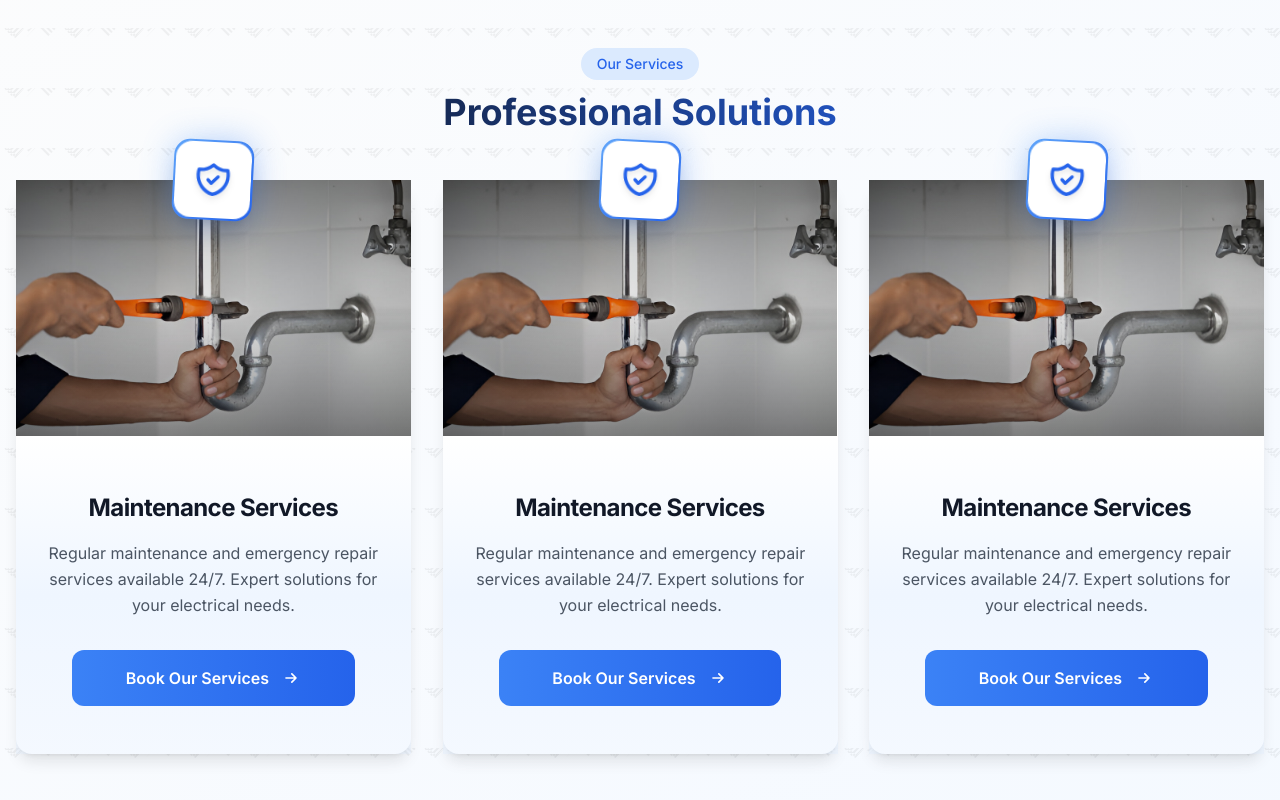
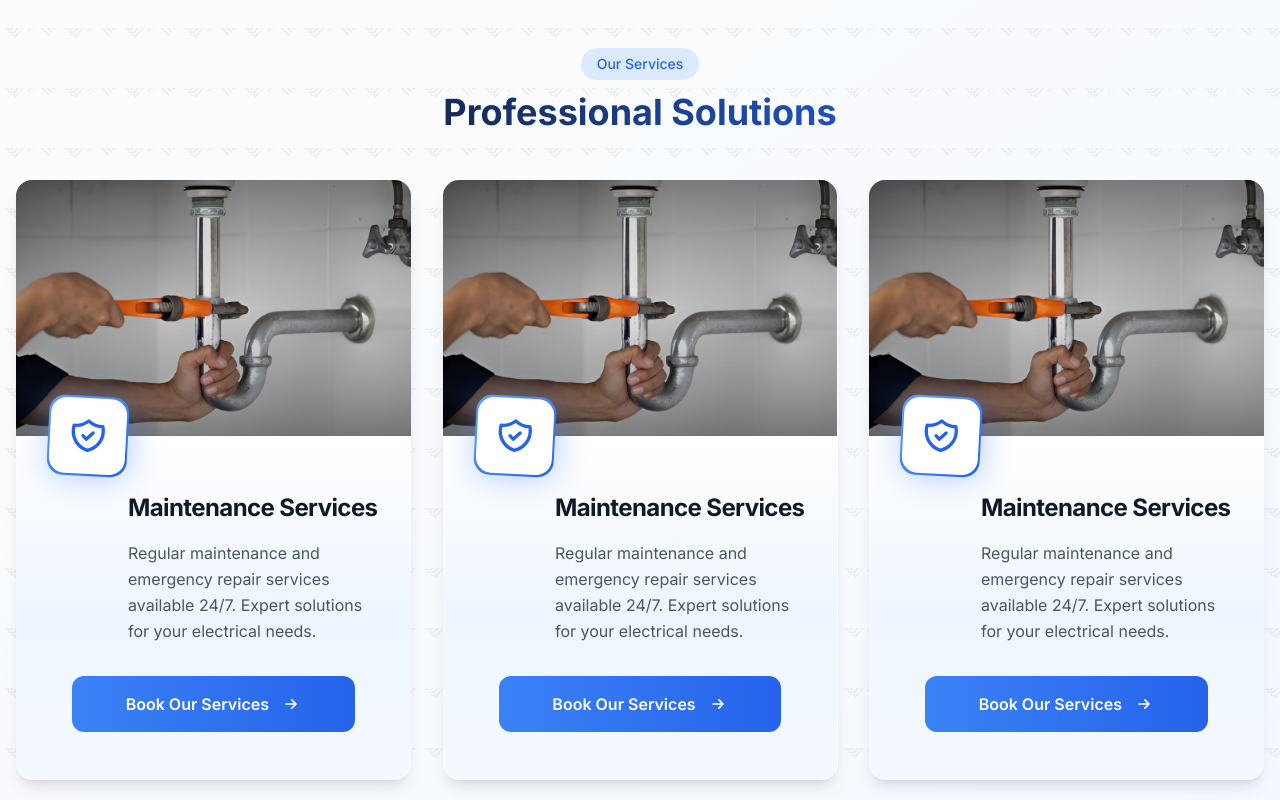
Before and after one commit to nirajan-khatiwada/EPC, a plain HTML site: page Backup/index.html in a window 1280 px wide. Shown: the part 900-1700 px from the top of the page. Drawn offline with nearby package versions, Linux system fonts and the light colour scheme.

Commit message:
Updated Cards

```diff
--- a/Backup/index.html
+++ b/Backup/index.html
@@ -231,13 +231,8 @@
             </h2>
         </div>
 
-        <div class="grid grid-cols-1 md:grid-cols-2 lg:grid-cols-3 gap-6 md:gap-8">
-
-
-<!-- Service Card - Premium Design -->
-<!-- Service Card - Premium Design -->
-<!-- Main Card Container -->
-<div class="group relative bg-white rounded-2xl shadow-lg hover:shadow-2xl transform hover:-translate-y-2 transition-all duration-500"
+<div class="grid grid-cols-1 md:grid-cols-2 lg:grid-cols-3 gap-6 md:gap-8">
+<div class="group relative bg-white rounded-2xl shadow-lg hover:shadow-2xl transform hover:-translate-y-2 transition-all duration-500 overflow-hidden"
     data-aos="zoom-in-up" data-aos-duration="1000" data-aos-delay="200">
 
     <!-- Image Section with Enhanced Overlay -->
@@ -249,23 +244,25 @@
             fetchpriority="high"
             decoding="async">
         <!-- Gradient Overlays -->
-        <div class="absolute inset-0 bg-gradient-to-b from-transparent via-transparent to-black/60 opacity-80 z-[1]"></div>
-        <div class="absolute inset-0 bg-gradient-to-t from-transparent via-black/10 to-black/20 group-hover:opacity-75 transition-opacity duration-300 z-[2]"></div>
+        <div class="absolute inset-0 bg-gradient-to-b from-transparent via-transparent to-black/60 opacity-80"></div>
+        <div class="absolute inset-0 bg-gradient-to-t from-transparent via-black/10 to-black/20 group-hover:opacity-75 transition-opacity duration-300"></div>
     </div>
 
-    <!-- Enhanced Floating Icon - Repositioned -->
-    <div class="absolute left-1/2 transform -translate-x-1/2 -translate-y-1/2 w-20 h-20 z-[20] top-0">
+    <!-- Repositioned Floating Icon -->
+    <div class="absolute left-8 transform -translate-y-1/2 w-16 h-16 z-20
+                sm:left-8 md:left-8 lg:left-8
+                sm:w-20 sm:h-20">
         <!-- Glow Effect -->
         <div class="absolute inset-0 bg-gradient-to-br from-blue-400 to-blue-600 rounded-2xl blur-lg opacity-40 group-hover:opacity-60 transition-opacity duration-300"></div>
 
         <!-- Icon Container -->
         <div class="relative w-full h-full">
             <!-- Animated Border -->
-            <div class="absolute inset-0 bg-gradient-to-br from-blue-400 to-blue-600 rounded-2xl p-0.5 rotate-3 group-hover:rotate-12 transition-all duration-500 shadow-xl">
+            <div class="absolute inset-0 bg-gradient-to-br from-blue-400 to-blue-600 rounded-2xl p-0.5 rotate-3 group-hover:rotate-12 transition-all duration-500">
                 <!-- White Background -->
-                <div class="w-full h-full rounded-2xl bg-white flex items-center justify-center p-4 backdrop-blur-sm">
+                <div class="w-full h-full rounded-2xl bg-white flex items-center justify-center p-3 sm:p-4">
                     <!-- Icon -->
-                    <svg class="w-10 h-10 text-blue-600 transform group-hover:scale-110 transition-all duration-500 drop-shadow-md"
+                    <svg class="w-8 h-8 sm:w-10 sm:h-10 text-blue-600 transform group-hover:scale-110 transition-all duration-500"
                         fill="none"
                         viewBox="0 0 24 24"
                         stroke="currentColor">
@@ -279,22 +276,22 @@
         </div>
     </div>
 
-    <!-- Enhanced Content Section -->
-    <div class="relative p-8 pt-14 flex flex-col items-center bg-gradient-to-b from-white via-blue-50 to-blue-100/30 z-[5]">
-        <!-- Title -->
-        <h3 class="text-2xl font-bold text-gray-900 mb-4 group-hover:text-blue-600 transition-colors duration-300 tracking-tight">
+    <!-- Enhanced Content Section with Adjusted Padding -->
+    <div class="relative p-6 sm:p-8 pt-12 sm:pt-14 flex flex-col items-start bg-gradient-to-b from-white via-blue-50 to-blue-100/30">
+        <!-- Title with Left Alignment -->
+        <h3 class="text-xl sm:text-2xl font-bold text-gray-900 mb-3 sm:mb-4 group-hover:text-blue-600 transition-colors duration-300 tracking-tight ml-16 sm:ml-20">
             Maintenance Services
         </h3>
 
-        <!-- Description -->
-        <p class="text-gray-600 text-center text-base mb-8 leading-relaxed max-w-md">
+        <!-- Description with Left Alignment -->
+        <p class="text-gray-600 text-base mb-6 sm:mb-8 leading-relaxed max-w-md ml-16 sm:ml-20">
             Regular maintenance and emergency repair services available 24/7. Expert solutions for your electrical needs.
         </p>
 
         <!-- Premium Button -->
-        <div class="w-full px-6 pb-4" data-aos="fade-up" data-aos-duration="600">
+        <div class="w-full px-4 sm:px-6 pb-4" data-aos="fade-up" data-aos-duration="600">
             <a href="#contact"
-                class="group relative w-full inline-flex items-center justify-center px-8 py-4 rounded-xl overflow-hidden transition-all duration-300 transform hover:scale-[1.02]">
+                class="group relative w-full inline-flex items-center justify-center px-6 sm:px-8 py-3 sm:py-4 rounded-xl overflow-hidden transition-all duration-300 transform hover:scale-[1.02]">
                 <!-- Button Background -->
                 <div class="absolute inset-0 bg-gradient-to-r from-blue-500 to-blue-600"></div>
                 <!-- Hover Effect -->
@@ -303,7 +300,7 @@
                 <!-- Button Content -->
                 <span class="relative font-semibold text-white flex items-center space-x-3">
                     <span>Book Our Services</span>
-                    <svg class="w-5 h-5 transform group-hover:translate-x-1 transition-transform duration-300"
+                    <svg class="w-4 h-4 sm:w-5 sm:h-5 transform group-hover:translate-x-1 transition-transform duration-300"
                         fill="none" stroke="currentColor" viewBox="0 0 24 24">
                         <path stroke-linecap="round" stroke-linejoin="round" stroke-width="2"
                             d="M13 7l5 5m0 0l-5 5m5-5H6" />
@@ -317,10 +314,10 @@
     </div>
 
     <!-- Card Border Gradient -->
-    <div class="absolute inset-0 rounded-2xl bg-gradient-to-br from-blue-200/20 to-blue-400/20 opacity-0 group-hover:opacity-100 transition-opacity duration-500 pointer-events-none z-[1]"></div>
+    <div class="absolute inset-0 rounded-2xl bg-gradient-to-br from-blue-200/20 to-blue-400/20 opacity-0 group-hover:opacity-100 transition-opacity duration-500 pointer-events-none"></div>
 </div>
-<!-- Service Card - Premium Design -->
-<div class="group relative bg-white rounded-2xl shadow-lg hover:shadow-2xl transform hover:-translate-y-2 transition-all duration-500"
+
+<div class="group relative bg-white rounded-2xl shadow-lg hover:shadow-2xl transform hover:-translate-y-2 transition-all duration-500 overflow-hidden"
     data-aos="zoom-in-up" data-aos-duration="1000" data-aos-delay="200">
 
     <!-- Image Section with Enhanced Overlay -->
@@ -332,23 +329,25 @@
             fetchpriority="high"
             decoding="async">
         <!-- Gradient Overlays -->
-        <div class="absolute inset-0 bg-gradient-to-b from-transparent via-transparent to-black/60 opacity-80 z-[1]"></div>
-        <div class="absolute inset-0 bg-gradient-to-t from-transparent via-black/10 to-black/20 group-hover:opacity-75 transition-opacity duration-300 z-[2]"></div>
+        <div class="absolute inset-0 bg-gradient-to-b from-transparent via-transparent to-black/60 opacity-80"></div>
+        <div class="absolute inset-0 bg-gradient-to-t from-transparent via-black/10 to-black/20 group-hover:opacity-75 transition-opacity duration-300"></div>
     </div>
 
-    <!-- Enhanced Floating Icon - Repositioned -->
-    <div class="absolute left-1/2 transform -translate-x-1/2 -translate-y-1/2 w-20 h-20 z-[20] top-0">
+    <!-- Repositioned Floating Icon -->
+    <div class="absolute left-8 transform -translate-y-1/2 w-16 h-16 z-20
+                sm:left-8 md:left-8 lg:left-8
+                sm:w-20 sm:h-20">
         <!-- Glow Effect -->
         <div class="absolute inset-0 bg-gradient-to-br from-blue-400 to-blue-600 rounded-2xl blur-lg opacity-40 group-hover:opacity-60 transition-opacity duration-300"></div>
 
         <!-- Icon Container -->
         <div class="relative w-full h-full">
             <!-- Animated Border -->
-            <div class="absolute inset-0 bg-gradient-to-br from-blue-400 to-blue-600 rounded-2xl p-0.5 rotate-3 group-hover:rotate-12 transition-all duration-500 shadow-xl">
+            <div class="absolute inset-0 bg-gradient-to-br from-blue-400 to-blue-600 rounded-2xl p-0.5 rotate-3 group-hover:rotate-12 transition-all duration-500">
                 <!-- White Background -->
-                <div class="w-full h-full rounded-2xl bg-white flex items-center justify-center p-4 backdrop-blur-sm">
+                <div class="w-full h-full rounded-2xl bg-white flex items-center justify-center p-3 sm:p-4">
                     <!-- Icon -->
-                    <svg class="w-10 h-10 text-blue-600 transform group-hover:scale-110 transition-all duration-500 drop-shadow-md"
+                    <svg class="w-8 h-8 sm:w-10 sm:h-10 text-blue-600 transform group-hover:scale-110 transition-all duration-500"
                         fill="none"
                         viewBox="0 0 24 24"
                         stroke="currentColor">
@@ -362,22 +361,22 @@
         </div>
     </div>
 
-    <!-- Enhanced Content Section -->
-    <div class="relative p-8 pt-14 flex flex-col items-center bg-gradient-to-b from-white via-blue-50 to-blue-100/30 z-[5]">
-        <!-- Title -->
-        <h3 class="text-2xl font-bold text-gray-900 mb-4 group-hover:text-blue-600 transition-colors duration-300 tracking-tight">
+    <!-- Enhanced Content Section with Adjusted Padding -->
+    <div class="relative p-6 sm:p-8 pt-12 sm:pt-14 flex flex-col items-start bg-gradient-to-b from-white via-blue-50 to-blue-100/30">
+        <!-- Title with Left Alignment -->
+        <h3 class="text-xl sm:text-2xl font-bold text-gray-900 mb-3 sm:mb-4 group-hover:text-blue-600 transition-colors duration-300 tracking-tight ml-16 sm:ml-20">
             Maintenance Services
         </h3>
 
-        <!-- Description -->
-        <p class="text-gray-600 text-center text-base mb-8 leading-relaxed max-w-md">
+        <!-- Description with Left Alignment -->
+        <p class="text-gray-600 text-base mb-6 sm:mb-8 leading-relaxed max-w-md ml-16 sm:ml-20">
             Regular maintenance and emergency repair services available 24/7. Expert solutions for your electrical needs.
         </p>
 
         <!-- Premium Button -->
-        <div class="w-full px-6 pb-4" data-aos="fade-up" data-aos-duration="600">
+        <div class="w-full px-4 sm:px-6 pb-4" data-aos="fade-up" data-aos-duration="600">
             <a href="#contact"
-                class="group relative w-full inline-flex items-center justify-center px-8 py-4 rounded-xl overflow-hidden transition-all duration-300 transform hover:scale-[1.02]">
+                class="group relative w-full inline-flex items-center justify-center px-6 sm:px-8 py-3 sm:py-4 rounded-xl overflow-hidden transition-all duration-300 transform hover:scale-[1.02]">
                 <!-- Button Background -->
                 <div class="absolute inset-0 bg-gradient-to-r from-blue-500 to-blue-600"></div>
                 <!-- Hover Effect -->
@@ -386,7 +385,7 @@
                 <!-- Button Content -->
                 <span class="relative font-semibold text-white flex items-center space-x-3">
                     <span>Book Our Services</span>
-                    <svg class="w-5 h-5 transform group-hover:translate-x-1 transition-transform duration-300"
+                    <svg class="w-4 h-4 sm:w-5 sm:h-5 transform group-hover:translate-x-1 transition-transform duration-300"
                         fill="none" stroke="currentColor" viewBox="0 0 24 24">
                         <path stroke-linecap="round" stroke-linejoin="round" stroke-width="2"
                             d="M13 7l5 5m0 0l-5 5m5-5H6" />
@@ -400,12 +399,12 @@
     </div>
 
     <!-- Card Border Gradient -->
-    <div class="absolute inset-0 rounded-2xl bg-gradient-to-br from-blue-200/20 to-blue-400/20 opacity-0 group-hover:opacity-100 transition-opacity duration-500 pointer-events-none z-[1]"></div>
+    <div class="absolute inset-0 rounded-2xl bg-gradient-to-br from-blue-200/20 to-blue-400/20 opacity-0 group-hover:opacity-100 transition-opacity duration-500 pointer-events-none"></div>
 </div>
 
 
-<!-- Service Card - Premium Design -->
-<div class="group relative bg-white rounded-2xl shadow-lg hover:shadow-2xl transform hover:-translate-y-2 transition-all duration-500"
+
+<div class="group relative bg-white rounded-2xl shadow-lg hover:shadow-2xl transform hover:-translate-y-2 transition-all duration-500 overflow-hidden"
     data-aos="zoom-in-up" data-aos-duration="1000" data-aos-delay="200">
 
     <!-- Image Section with Enhanced Overlay -->
@@ -417,23 +416,25 @@
             fetchpriority="high"
             decoding="async">
         <!-- Gradient Overlays -->
-        <div class="absolute inset-0 bg-gradient-to-b from-transparent via-transparent to-black/60 opacity-80 z-[1]"></div>
-        <div class="absolute inset-0 bg-gradient-to-t from-transparent via-black/10 to-black/20 group-hover:opacity-75 transition-opacity duration-300 z-[2]"></div>
+        <div class="absolute inset-0 bg-gradient-to-b from-transparent via-transparent to-black/60 opacity-80"></div>
+        <div class="absolute inset-0 bg-gradient-to-t from-transparent via-black/10 to-black/20 group-hover:opacity-75 transition-opacity duration-300"></div>
     </div>
 
-    <!-- Enhanced Floating Icon - Repositioned -->
-    <div class="absolute left-1/2 transform -translate-x-1/2 -translate-y-1/2 w-20 h-20 z-[20] top-0">
+    <!-- Repositioned Floating Icon -->
+    <div class="absolute left-8 transform -translate-y-1/2 w-16 h-16 z-20
+                sm:left-8 md:left-8 lg:left-8
+                sm:w-20 sm:h-20">
         <!-- Glow Effect -->
         <div class="absolute inset-0 bg-gradient-to-br from-blue-400 to-blue-600 rounded-2xl blur-lg opacity-40 group-hover:opacity-60 transition-opacity duration-300"></div>
 
         <!-- Icon Container -->
         <div class="relative w-full h-full">
             <!-- Animated Border -->
-            <div class="absolute inset-0 bg-gradient-to-br from-blue-400 to-blue-600 rounded-2xl p-0.5 rotate-3 group-hover:rotate-12 transition-all duration-500 shadow-xl">
+            <div class="absolute inset-0 bg-gradient-to-br from-blue-400 to-blue-600 rounded-2xl p-0.5 rotate-3 group-hover:rotate-12 transition-all duration-500">
                 <!-- White Background -->
-                <div class="w-full h-full rounded-2xl bg-white flex items-center justify-center p-4 backdrop-blur-sm">
+                <div class="w-full h-full rounded-2xl bg-white flex items-center justify-center p-3 sm:p-4">
                     <!-- Icon -->
-                    <svg class="w-10 h-10 text-blue-600 transform group-hover:scale-110 transition-all duration-500 drop-shadow-md"
+                    <svg class="w-8 h-8 sm:w-10 sm:h-10 text-blue-600 transform group-hover:scale-110 transition-all duration-500"
                         fill="none"
                         viewBox="0 0 24 24"
                         stroke="currentColor">
@@ -447,22 +448,22 @@
         </div>
     </div>
 
-    <!-- Enhanced Content Section -->
-    <div class="relative p-8 pt-14 flex flex-col items-center bg-gradient-to-b from-white via-blue-50 to-blue-100/30 z-[5]">
-        <!-- Title -->
-        <h3 class="text-2xl font-bold text-gray-900 mb-4 group-hover:text-blue-600 transition-colors duration-300 tracking-tight">
+    <!-- Enhanced Content Section with Adjusted Padding -->
+    <div class="relative p-6 sm:p-8 pt-12 sm:pt-14 flex flex-col items-start bg-gradient-to-b from-white via-blue-50 to-blue-100/30">
+        <!-- Title with Left Alignment -->
+        <h3 class="text-xl sm:text-2xl font-bold text-gray-900 mb-3 sm:mb-4 group-hover:text-blue-600 transition-colors duration-300 tracking-tight ml-16 sm:ml-20">
             Maintenance Services
         </h3>
 
-        <!-- Description -->
-        <p class="text-gray-600 text-center text-base mb-8 leading-relaxed max-w-md">
+        <!-- Description with Left Alignment -->
+        <p class="text-gray-600 text-base mb-6 sm:mb-8 leading-relaxed max-w-md ml-16 sm:ml-20">
             Regular maintenance and emergency repair services available 24/7. Expert solutions for your electrical needs.
         </p>
 
         <!-- Premium Button -->
-        <div class="w-full px-6 pb-4" data-aos="fade-up" data-aos-duration="600">
+        <div class="w-full px-4 sm:px-6 pb-4" data-aos="fade-up" data-aos-duration="600">
             <a href="#contact"
-                class="group relative w-full inline-flex items-center justify-center px-8 py-4 rounded-xl overflow-hidden transition-all duration-300 transform hover:scale-[1.02]">
+                class="group relative w-full inline-flex items-center justify-center px-6 sm:px-8 py-3 sm:py-4 rounded-xl overflow-hidden transition-all duration-300 transform hover:scale-[1.02]">
                 <!-- Button Background -->
                 <div class="absolute inset-0 bg-gradient-to-r from-blue-500 to-blue-600"></div>
                 <!-- Hover Effect -->
@@ -471,7 +472,7 @@
                 <!-- Button Content -->
                 <span class="relative font-semibold text-white flex items-center space-x-3">
                     <span>Book Our Services</span>
-                    <svg class="w-5 h-5 transform group-hover:translate-x-1 transition-transform duration-300"
+                    <svg class="w-4 h-4 sm:w-5 sm:h-5 transform group-hover:translate-x-1 transition-transform duration-300"
                         fill="none" stroke="currentColor" viewBox="0 0 24 24">
                         <path stroke-linecap="round" stroke-linejoin="round" stroke-width="2"
                             d="M13 7l5 5m0 0l-5 5m5-5H6" />
@@ -485,8 +486,11 @@
     </div>
 
     <!-- Card Border Gradient -->
-    <div class="absolute inset-0 rounded-2xl bg-gradient-to-br from-blue-200/20 to-blue-400/20 opacity-0 group-hover:opacity-100 transition-opacity duration-500 pointer-events-none z-[1]"></div>
+    <div class="absolute inset-0 rounded-2xl bg-gradient-to-br from-blue-200/20 to-blue-400/20 opacity-0 group-hover:opacity-100 transition-opacity duration-500 pointer-events-none"></div>
 </div>
+
+
+
 
 
 
```
Also changed, not shown: Backup/src/css/output.css.
